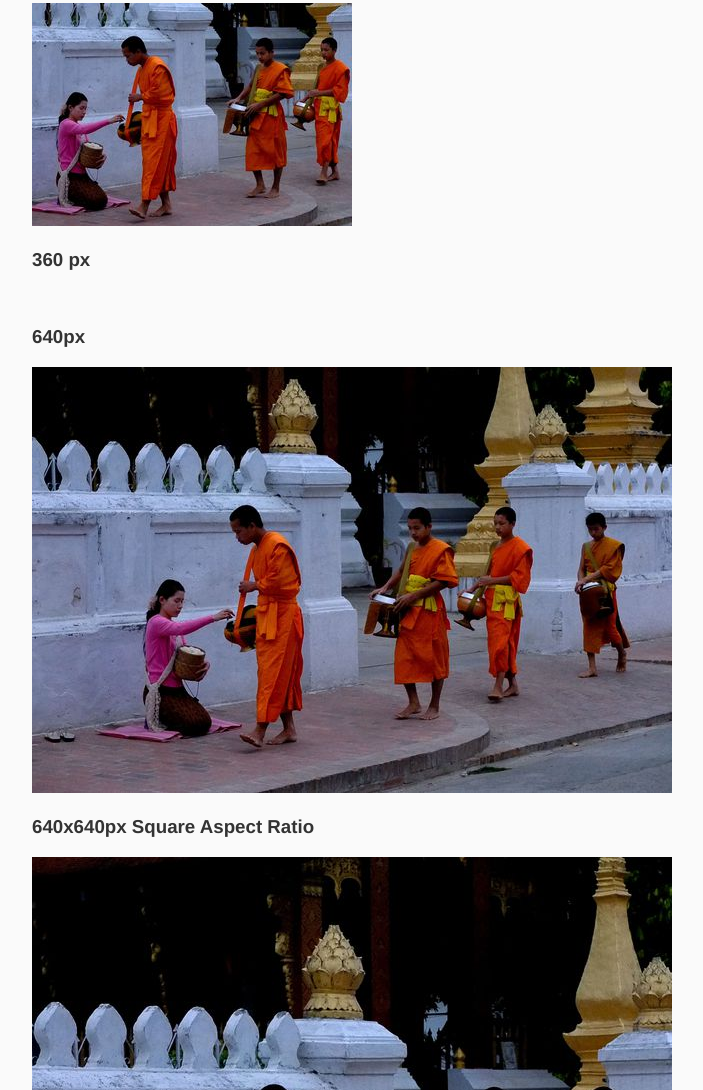
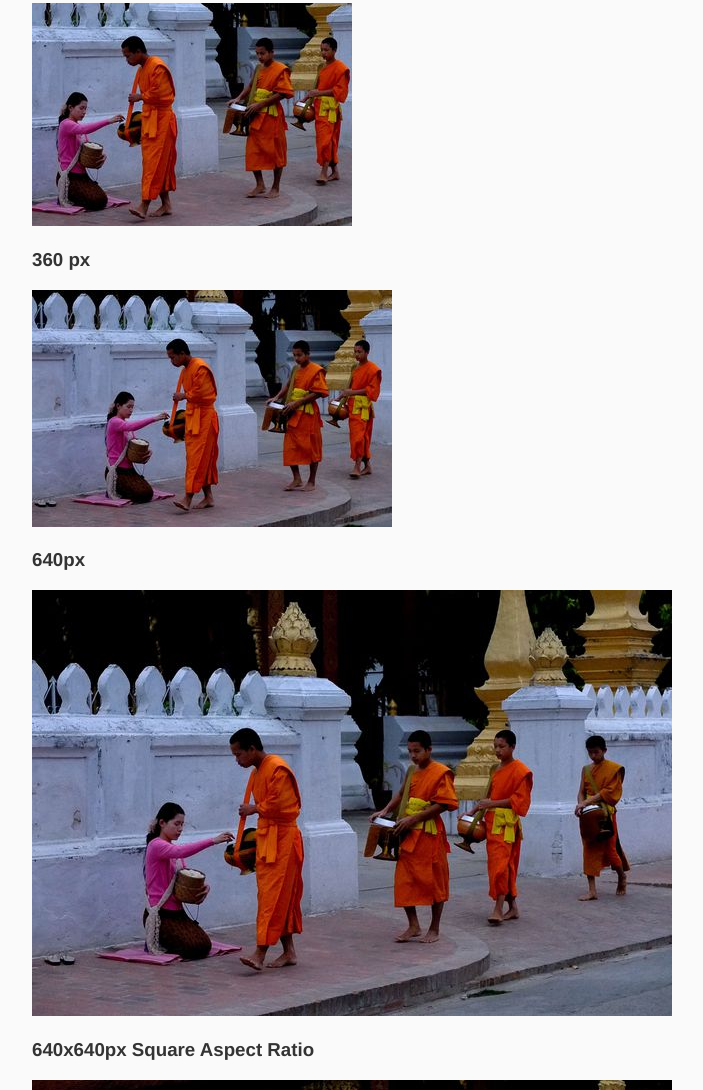
Before and after one commit to sbaechler/universalimages-demo, a website: page app/index.html in a window 1280 px wide. Shown: the part 1408-2498 px from the top of the page, without its empty margins (128-831 px from the left). Drawn offline with nearby package versions, Linux system fonts and the light colour scheme; files that its build step writes are made by us from their sources; the site is published under a folder, as on GitHub Pages, so addresses that start at the root find nothing.

Commit message:
image path relative

```diff
--- a/app/index.html
+++ b/app/index.html
@@ -45,7 +45,7 @@
         <h3>320 px</h3>
         <p><img src="./images/monks/monks-320.jpg" alt=""></p>
         <h3>360 px</h3>
-        <p><img src="/images/monks/monks-360.jpg" alt=""></p>
+        <p><img src="./images/monks/monks-360.jpg" alt=""></p>
         <h3>640px</h3>
         <p><img src="./images/monks/monks-640.jpg" alt=""></p>
         <h3>640x640px Square Aspect Ratio</h3>
```
